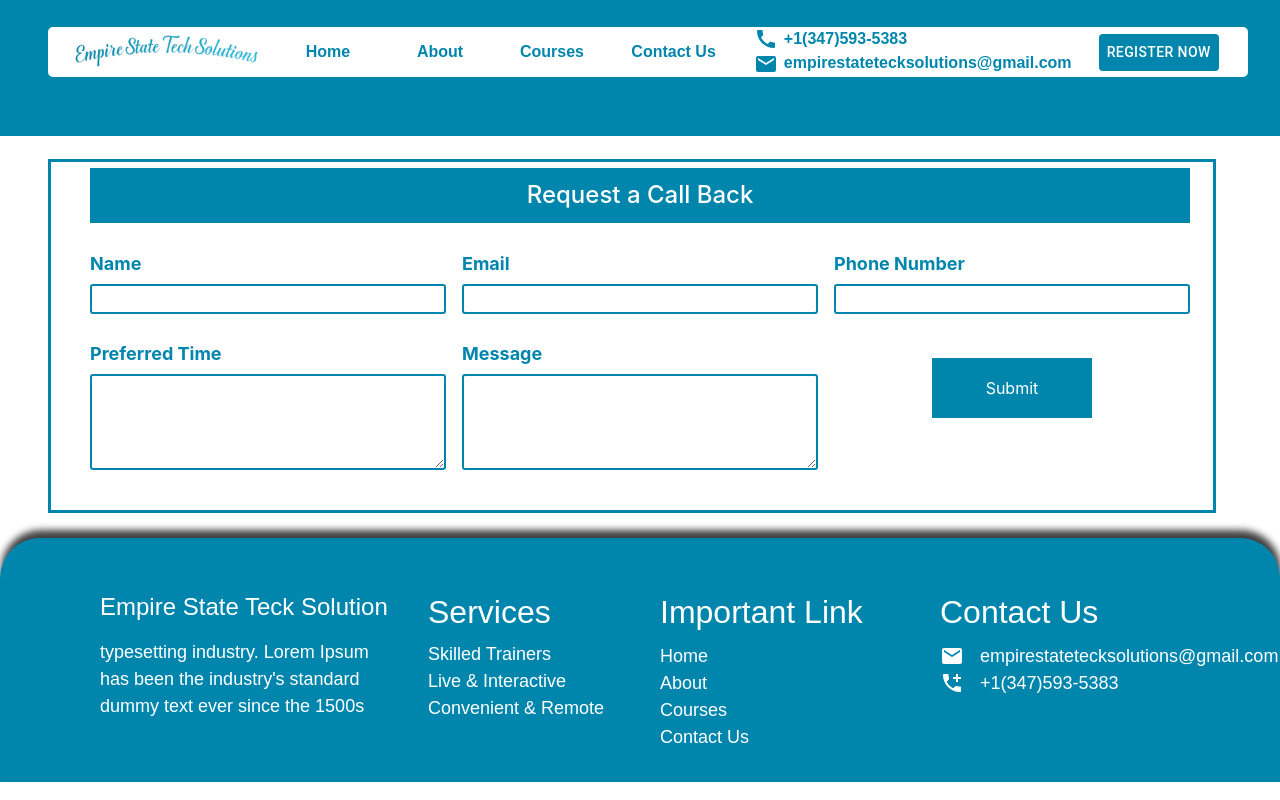
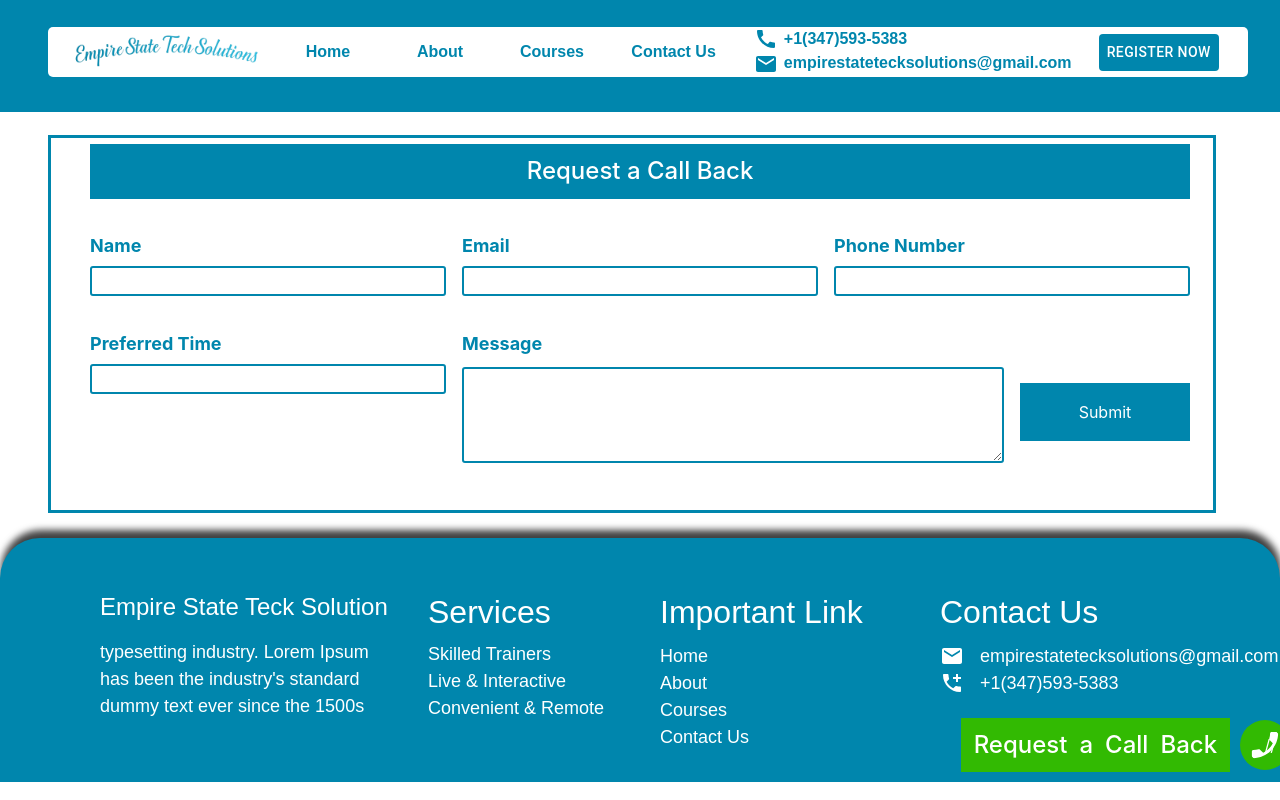
Before and after one commit to BilalMehfooz12/empirestatewebsite, a React (Create React App) app: page /requestCall in a window 1280 px wide. Built offline with nearby package versions, Linux system fonts and the light colour scheme.

Commit message:
header_work

```diff
--- a/src/Component/Footer/index.css
+++ b/src/Component/Footer/index.css
@@ -24,8 +24,7 @@
   color: white  ;
   text-align:start !important;
   font-family: var(--fontFamily);
-  cursor: pointer;
-}
+  }
 .footer_services h2{
   margin-bottom: 5%;
   text-align: start;
--- a/src/Component/Footer/index.js
+++ b/src/Component/Footer/index.js
@@ -38,7 +38,15 @@ const Footer = () => {
             <p>Live & Interactive</p>
             <p>Convenient & Remote</p>
           </Grid>
-          <Grid item lg={2.5} md={3} sm={5} xs={12} className="footer_services">
+          <Grid
+            item
+            lg={2.5}
+            md={3}
+            sm={5}
+            xs={12}
+            style={{ cursor: "pointer" }}
+            className="footer_services"
+          >
             <h2>Important Link</h2>
             <p>Home</p>
             <p onClick={() => naviagte("/aboutus")}>About</p>
--- a/src/Component/Header/index.js
+++ b/src/Component/Header/index.js
@@ -15,7 +15,7 @@ const Header = () => {
   const location = useLocation();
   const navigate = useNavigate();
   return (
-    <div className="header_sticky" style={{ height: "17vh" }}>
+    <div className="header_sticky" style={{ height: "14vh" }}>
       <div class="navbar navbar-expand-lg navbar-light ">
         <div class="container-fluid">
           {/* <img src={logo} className="logo_img" /> */}
--- a/src/Component/ScrollTop/ScrollToTop.css
+++ b/src/Component/ScrollTop/ScrollToTop.css
@@ -1,7 +1,7 @@
 .scroll-to-top {
     position: fixed;
-    bottom: 20px;
-    right:13%;
+    right:11.5%;
+top: 90%;
     z-index: 999 !important;
   }
 
--- a/src/Component/ScrollTop/scrollTop.js
+++ b/src/Component/ScrollTop/scrollTop.js
@@ -58,9 +58,9 @@ const ScrollToTop = () => {
             /> */}
           </div>
         )}
-        {reuestisVisible && (
-          // <div className="scroll-icon">
-
+        {/* {reuestisVisible && ( */}
+        //{" "}
+        <div className="scroll-icon">
           <div
             style={{
               display: "flex",
@@ -84,8 +84,9 @@ const ScrollToTop = () => {
               <PhoneEnabledIcon className="what_app_icon" />
             </div>
           </div>
-          // </div>
-        )}
+          //{" "}
+        </div>
+        {/* )} */}
       </div>
     </div>
   );
--- a/src/Screen/AboutUs/about.css
+++ b/src/Screen/AboutUs/about.css
@@ -3,7 +3,9 @@
 
 }
 .about_main_height{
-    height: 47vh;
+    height: 51vh !important;
+    display: flex !important;
+    align-items: center !important;
 }
 .about_text h4{
     display: flex;
--- a/src/Screen/AboutUs/aboutUs.js
+++ b/src/Screen/AboutUs/aboutUs.js
@@ -5,8 +5,8 @@ import Footer from "../../Component/Footer";
 import "./about.css";
 const AboutUs = () => {
   return (
-    <div className="about_main_height">
-      <Container>
+    <div>
+      <Container className="about_main_height">
         <Grid container gap={5} className="about_main">
           <Grid item lg={5.5} md={5.5} sm={12} className="about_text">
             <h4>EMPIRE STATE TECH SOLUTION (ESTS)</h4>
--- a/src/Screen/Contacts/index.js
+++ b/src/Screen/Contacts/index.js
@@ -67,7 +67,7 @@ const Contacts = () => {
             </Grid>
             <br></br>
             <br></br>
-            <Grid item lg={8} className="register_input_filed">
+            <Grid item lg={10} className="register_input_filed">
               <p>Message</p>
               <textarea
                 type="text"
@@ -79,14 +79,24 @@ const Contacts = () => {
             </Grid>
             <br></br> <br></br>
             <br></br>
-            <Grid item lg={4}>
+            <Grid
+              item
+              lg={2}
+              style={{
+                display: "flex",
+                justifyContent: "center",
+                alignItems: "center",
+              }}
+            >
               <button
                 style={{
                   backgroundColor: "rgb(0,134,173)",
                   color: "white",
-                  padding: "5% 15%",
+                  padding: "10% 20%",
+                  // height: "5vh",
                   border: "none",
                   marginTop: "5%",
+                  width: "100%",
                 }}
                 type="submit"
               >
--- a/src/Screen/RequestCall/request.js
+++ b/src/Screen/RequestCall/request.js
@@ -68,9 +68,9 @@ const RequestCall = () => {
             <br></br>
             <Grid item lg={4} className="register_input_filed">
               <p>Preferred Time</p>
-              <textarea
+              <input
                 type="text"
-                className="register_input_text_area"
+                // className="register_input_text_area"
                 name="Preferred Time"
                 required
                 autoComplete="off"
@@ -78,7 +78,7 @@ const RequestCall = () => {
             </Grid>
             <br></br>
             <br></br>
-            <Grid item lg={4} className="register_input_filed">
+            <Grid item lg={6} className="register_input_filed">
               <p>Message</p>
               <textarea
                 type="text"
@@ -90,14 +90,24 @@ const RequestCall = () => {
             </Grid>
             <br></br> <br></br>
             <br></br>
-            <Grid item lg={4}>
+            <Grid
+              item
+              lg={2}
+              style={{
+                display: "flex",
+                justifyContent: "center",
+                alignItems: "center",
+              }}
+            >
               <button
                 style={{
                   backgroundColor: "rgb(0,134,173)",
                   color: "white",
-                  padding: "5% 15%",
+                  padding: "10% 20%",
+                  // height: "5vh",
+                  border: "none",
                   marginTop: "5%",
-                  border: "none",
+                  width: "100%",
                 }}
                 type="submit"
               >
--- a/src/Screen/SignUp/signup.css
+++ b/src/Screen/SignUp/signup.css
@@ -6,7 +6,7 @@
     border:  3px solid var(--color);
     padding: 2%;
     margin-top: 2% !important;
-    height: 44.2vh !important;
+    height: 47.2vh !important;
 }
 
 .register_input h4{
--- a/src/Screen/SignUp/signup.js
+++ b/src/Screen/SignUp/signup.js
@@ -77,7 +77,7 @@ const SignUp = () => {
             </Grid>
             <br></br>
             <br></br>
-            <Grid item lg={4} className="register_input_filed">
+            <Grid item lg={6} className="register_input_filed">
               <p>Message</p>
               <textarea
                 type="text"
@@ -89,16 +89,26 @@ const SignUp = () => {
             </Grid>
             <br></br> <br></br>
             <br></br>
-            <Grid item lg={4}>
+            <Grid
+              item
+              lg={2}
+              style={{
+                display: "flex",
+                justifyContent: "center",
+                alignItems: "center",
+              }}
+            >
               <button
-                type="submit"
                 style={{
                   backgroundColor: "rgb(0,134,173)",
                   color: "white",
-                  padding: "5% 10%",
+                  padding: "10% 20%",
+                  // height: "5vh",
+                  border: "none",
                   marginTop: "5%",
-                  border: "none",
+                  width: "100%",
                 }}
+                type="submit"
               >
                 Register Now
               </button>
```
